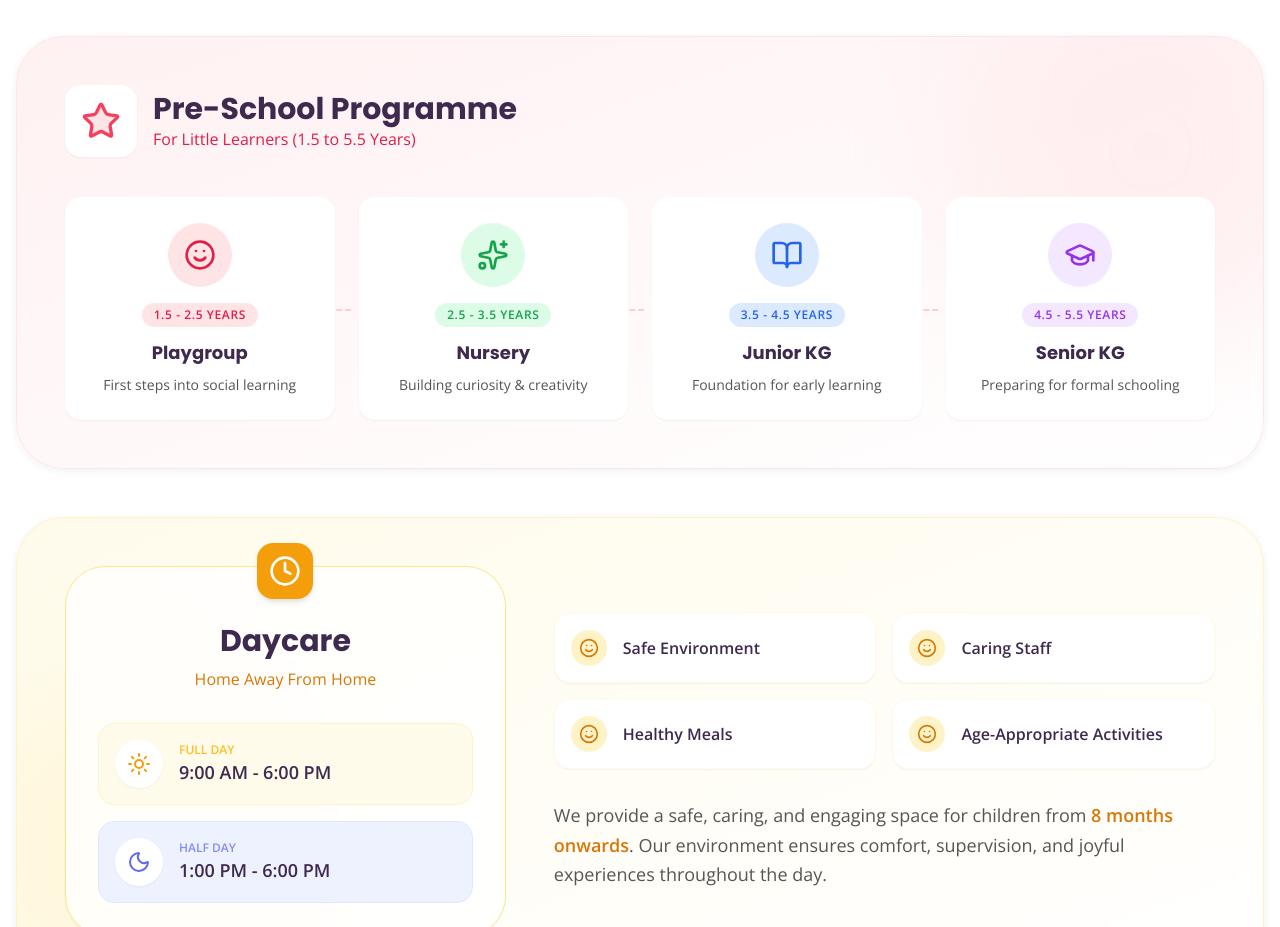
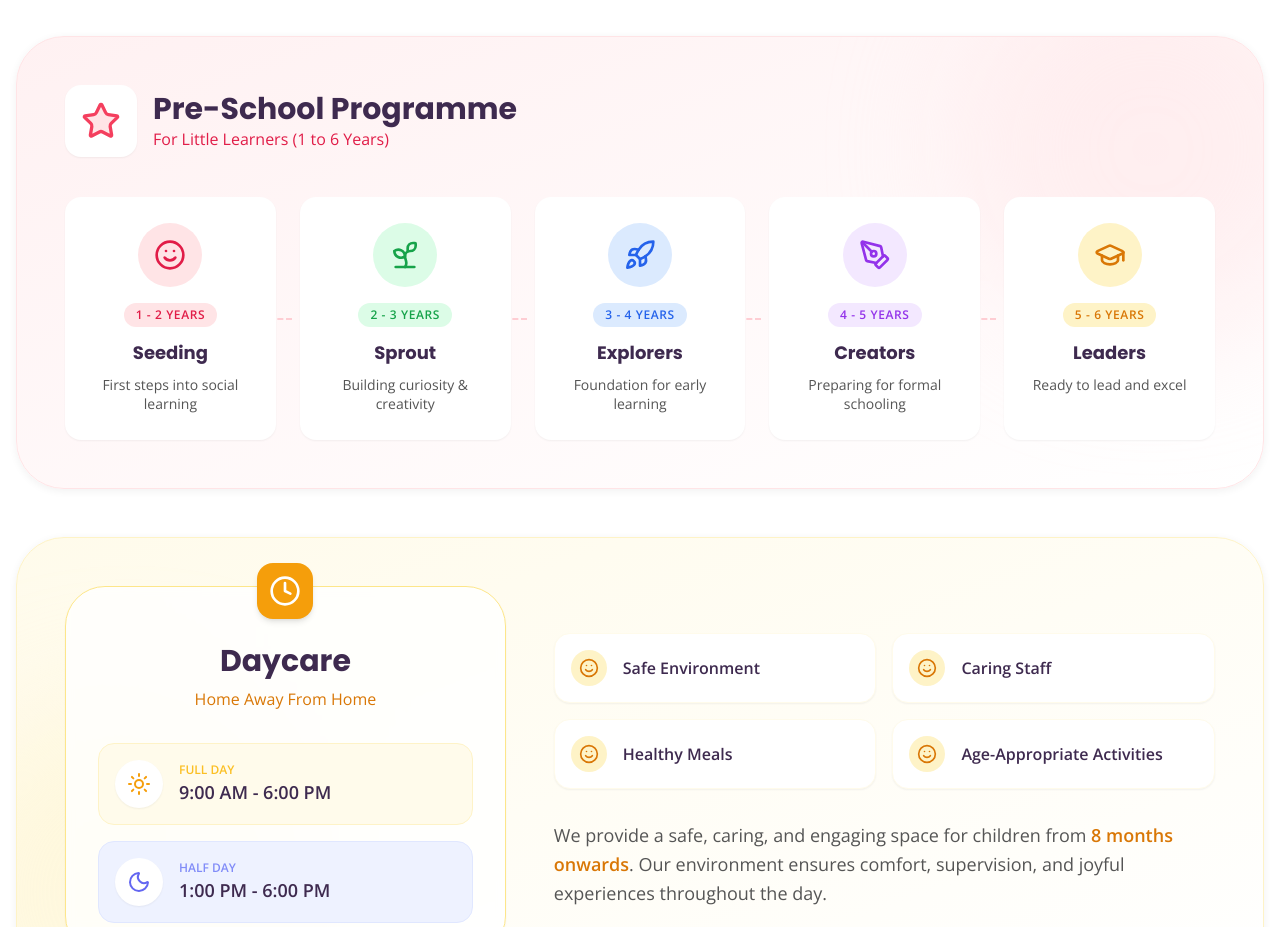
Before and after one commit to thevedatoddlers09/toddlers, a Next.js app: page /programs in a window 1280 px wide. Shown: the part 1320-2247 px from the top of the page. Built offline with nearby package versions, Linux system fonts and the light colour scheme.

Commit message:
feat: Implement new programs, franchise, and homepage, including a comprehensive programs section with animations.

```diff
--- a/app/page.js
+++ b/app/page.js
@@ -215,7 +215,7 @@ export default function Home() {
               </div>
               <div className="mt-8 pt-6 border-t border-veda-secondary">
                 <h3 className="text-xl font-bold text-veda-primary font-poppins">Mandeep Sharma</h3>
-                <p className="text-veda-accent font-semibold">(Principal, The Veda Toddlers)</p>
+                <p className="text-veda-accent font-semibold">(Founder & Director, The Veda Toddlers)</p>
               </div>
             </div>
           </div>
--- a/app/programs/page.js
+++ b/app/programs/page.js
@@ -85,10 +85,11 @@ export default function ProgramsPage() {
 
     // Pre-School Levels
     const preschoolLevels = [
-        { name: 'Playgroup', age: '1.5 - 2.5 Years', desc: 'First steps into social learning', Icon: Smile, color: 'text-rose-600', bg: 'bg-rose-100', border: 'border-rose-200' },
-        { name: 'Nursery', age: '2.5 - 3.5 Years', desc: 'Building curiosity & creativity', Icon: Sparkles, color: 'text-green-600', bg: 'bg-green-100', border: 'border-green-200' },
-        { name: 'Junior KG', age: '3.5 - 4.5 Years', desc: 'Foundation for early learning', Icon: BookOpen, color: 'text-blue-600', bg: 'bg-blue-100', border: 'border-blue-200' },
-        { name: 'Senior KG', age: '4.5 - 5.5 Years', desc: 'Preparing for formal schooling', Icon: GraduationCap, color: 'text-purple-600', bg: 'bg-purple-100', border: 'border-purple-200' },
+        { name: 'Seeding', age: '1 - 2 Years', desc: 'First steps into social learning', Icon: Smile, color: 'text-rose-600', bg: 'bg-rose-100', border: 'border-rose-200' },
+        { name: 'Sprout', age: '2 - 3 Years', desc: 'Building curiosity & creativity', Icon: Sprout, color: 'text-green-600', bg: 'bg-green-100', border: 'border-green-200' },
+        { name: 'Explorers', age: '3 - 4 Years', desc: 'Foundation for early learning', Icon: Rocket, color: 'text-blue-600', bg: 'bg-blue-100', border: 'border-blue-200' },
+        { name: 'Creators', age: '4 - 5 Years', desc: 'Preparing for formal schooling', Icon: PenTool, color: 'text-purple-600', bg: 'bg-purple-100', border: 'border-purple-200' },
+        { name: 'Leaders', age: '5 - 6 Years', desc: 'Ready to lead and excel', Icon: GraduationCap, color: 'text-amber-600', bg: 'bg-amber-100', border: 'border-amber-200' },
     ];
 
     // After-School Activities
@@ -168,11 +169,11 @@ export default function ProgramsPage() {
                             </div>
                             <div>
                                 <h3 className="text-3xl font-bold font-poppins text-veda-text-heading">Pre-School Programme</h3>
-                                <p className="text-rose-600 font-medium">For Little Learners (1.5 to 5.5 Years)</p>
+                                <p className="text-rose-600 font-medium">For Little Learners (1 to 6 Years)</p>
                             </div>
                         </div>
 
-                        <div className="grid grid-cols-1 md:grid-cols-2 lg:grid-cols-4 gap-4 md:gap-6">
+                        <div className="grid grid-cols-1 md:grid-cols-2 lg:grid-cols-5 gap-4 md:gap-6">
                             {preschoolLevels.map((level, idx) => (
                                 <div key={idx} className="anim-level-card relative">
                                     {/* Line connector for desktop */}
```
